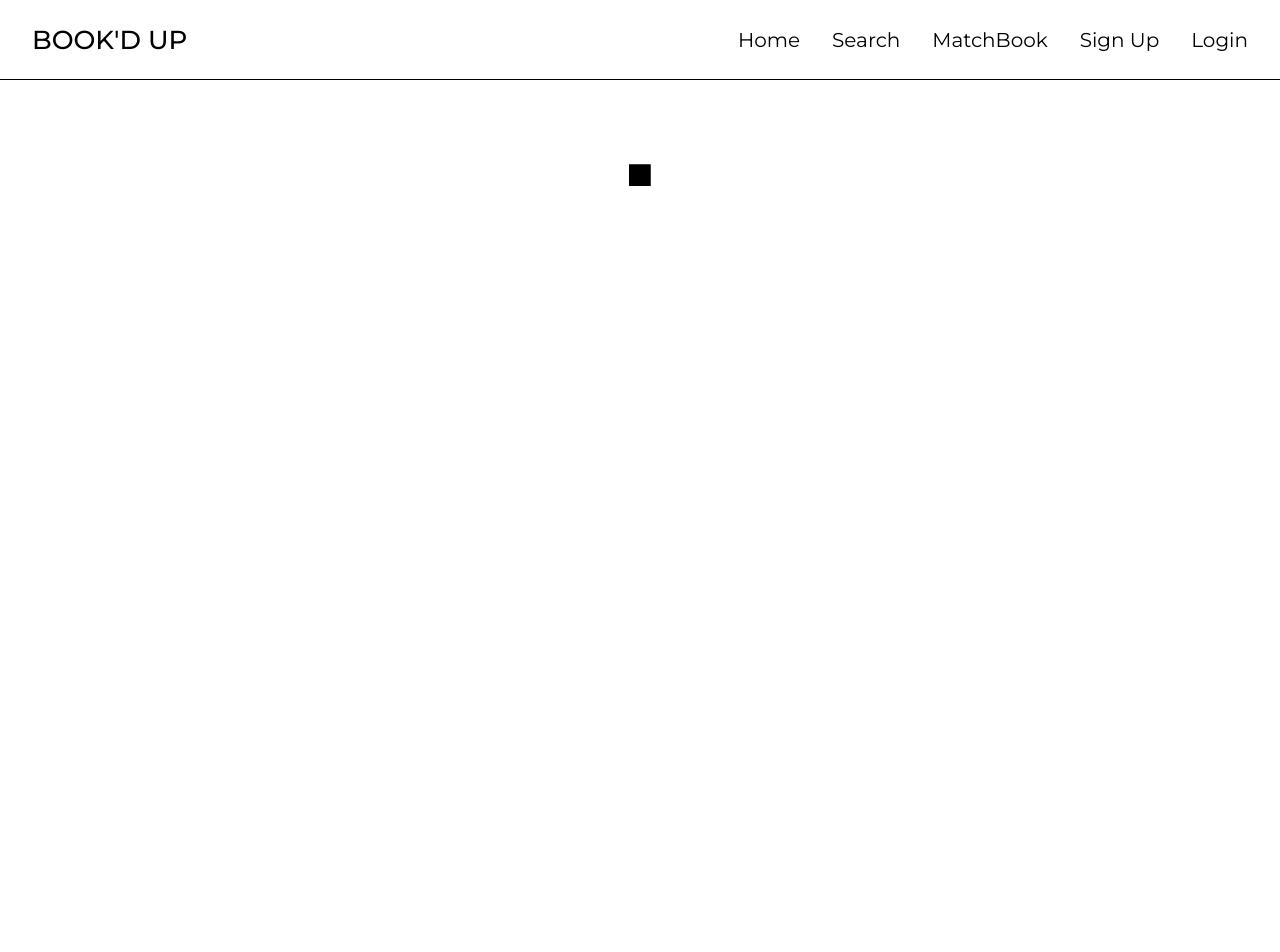
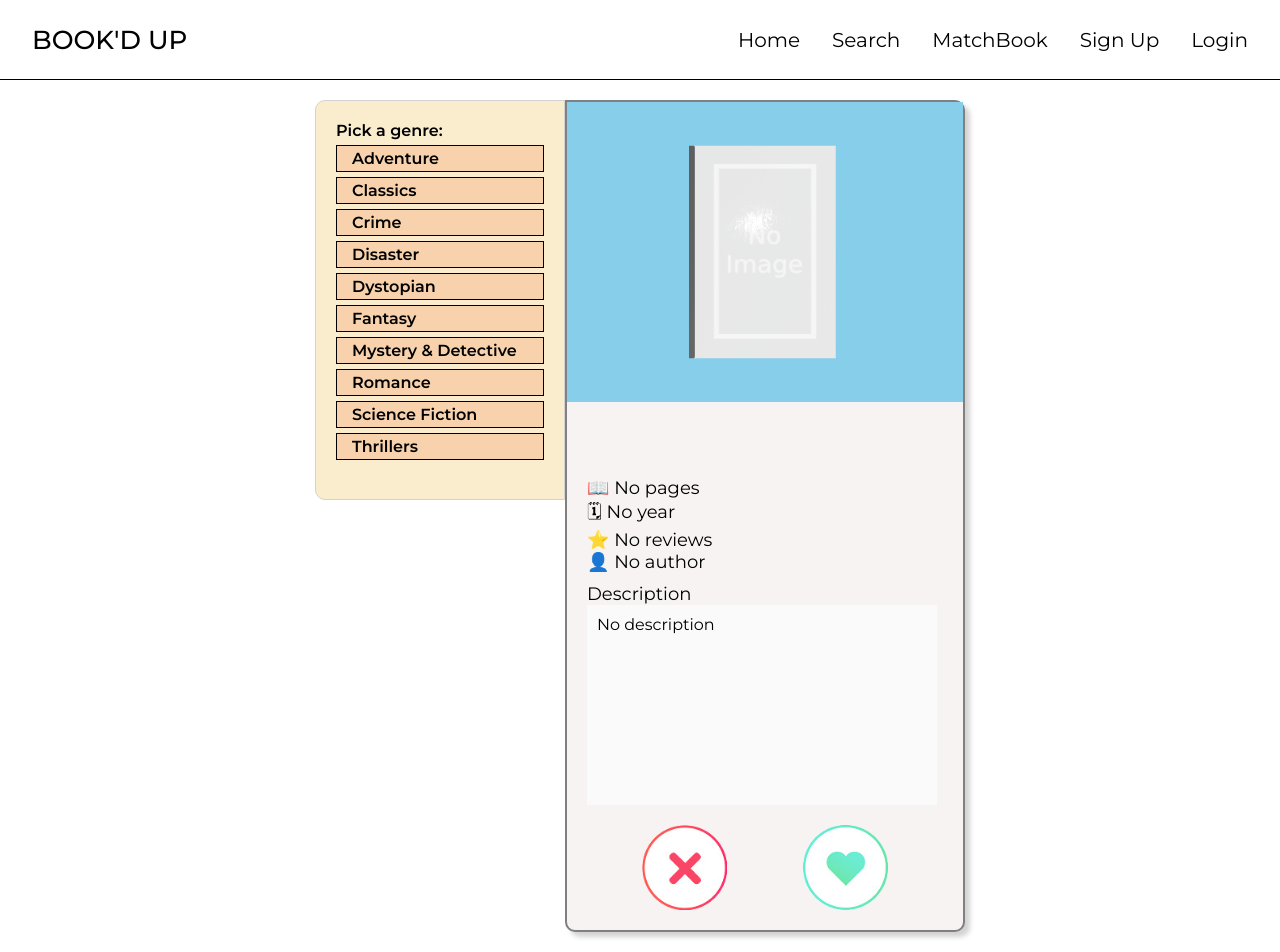
Before and after one commit to salmy101/Bookd-Up-Final, a React (Create React App) app in the folder react-front-end/: page /match in a window 1280 px wide. Shown: the top 952 px of the page. Before the commit the page ends 800 px from the top, so only its background shows below. Built offline with nearby package versions, Linux system fonts and the light colour scheme; the HTML template or start-up script is replaced by a standard one.

Commit message:
created matchbook

```diff
--- a/react-front-end/src/routes/match.js
+++ b/react-front-end/src/routes/match.js
@@ -1,17 +1,89 @@
-import React from "react";
-import { Canvas } from '@react-three/fiber';
-
+import React, { useEffect, useState } from "react";
+import Book3D from '../components/Book3D';
+import { getBookBySelfLink, getBooksLinksBySubject } from "../helpers/booksAPI";
+import { genres } from "../helpers/genres";
+import './match.scss';
 
 export default function Match() {
 
+  const [genre, setGenre] = useState();
+  const [results, setResults] = useState();
+  const [book, setBook] = useState();
+  const [bookIndex, setBookIndex] = useState();
+
+  useEffect(() => {
+    console.log('Genre: ', genre);
+  }, [genre]);
+
+  useEffect(() => {
+    console.log('Book: ', book);
+  }, [book])
+
+  useEffect(() => {
+    console.log('Book Index: ', bookIndex);
+  }, [bookIndex]);
+
+  useEffect(() => {
+    console.log('Results: ', results);
+  }, [results]);
+
+  const getNewBook = () => {
+    setBookIndex(prev => prev + 1);
+    if (results) {
+      getBookBySelfLink(results[bookIndex].selfLink)
+      .then(res => setBook(res.data.volumeInfo));
+    }
+  }
+
+  const handlePickGenre = (category) => {
+    setGenre(category);
+    setBookIndex(0);
+    getBooksLinksBySubject(category)
+    .then(res => {
+      setResults(res.data.items);
+      getNewBook();
+    });
+  }
+
+  const getGenres = (genres) => {
+    return genres.map((category, index) => {
+      return (
+        <div
+          key={index}
+          className={`genre ${genre === category && 'selected'}`}
+          onClick={() => handlePickGenre(category)}
+        >
+          {category}
+        </div>
+      );
+    });
+  }
 
   return (
-    <Canvas style={{marginTop: 100}}>
-      <mesh>
-        <boxGeometry />
-        <meshStandardMaterial />
-      </mesh>
-    </Canvas>
+    <div className="main">
+      <div className="genres-container">
+        Pick a genre:
+        {getGenres(Object.keys(genres))}
+      </div>
+      <div className="matchbook-container">
+        <div className="canvas-container">
+          {/* <Book3D coverImage={(book && book.imageLinks && book.imageLinks.thumbnail) || 'images/no-book-thumbnail.png'} /> */}
+          <Book3D coverImage={'images/no-book-thumbnail.png'} pages={(book && book.pageCount) || 300} />
+        </div>
+          <header className="basic-info-container">
+            <div className="basic-info-title">{book && book.title}</div>
+            <div>📖 {(book && book.pageCount && `${book.pageCount} pages`) || 'No pages'}</div>
+            <div>🗓 {(book && book.publishedDate && book.publishedDate.split('-')[0]) || 'No year'}</div>
+            <div>⭐️ {(book && book.averageRating) || 'No reviews'} {book && book.ratingsCount && `(${book.ratingsCount} reviews)`}</div>
+            <div>👤 {(book && book.authors && book.authors[0]) || 'No author'}</div>
+            <div style={{marginTop: 10}}>Description</div>
+            <div className="basic-info-description" dangerouslySetInnerHTML={{__html: (book && book.description) || 'No description'}}></div>
+          </header>
+          <footer className="icons-container">
+            <div className="skip" onClick={() => getNewBook()}></div>
+            <div className="like"></div>
+          </footer>
+      </div>
+    </div>
   );
-
-};
+}
--- /dev/null
+++ b/react-front-end/src/routes/match.scss
@@ -0,0 +1,110 @@
+$icon-size: 85px;
+
+* {
+  box-sizing: border-box;
+}
+
+.main {
+  display: flex;
+  flex-direction: row;
+  justify-content: center;
+
+  margin-top: 100px;
+}
+
+.genres-container {
+  width: 250px;
+  height: 400px;
+  background-color: #faedcd;
+
+  padding: 20px;
+  border-radius: 10px 0px 0px 10px;
+  border: 1px solid lightgray;
+
+  cursor: pointer;
+  font-weight: 600;
+}
+
+.genre {
+  background-color: #f7d2ac;
+
+  margin-top: 5px;
+  padding: 3px 0px 3px 15px;
+  border: 1px solid black;
+}
+
+.genre:hover {
+  background-color: white;
+}
+
+.genre.selected {
+  background-color: white;
+  font-weight: 900;
+  border: 1.5px solid black;
+  transform: translateX(-10px);
+}
+
+.matchbook-container {
+  width: 400px;
+  background-color: rgb(248, 243, 243);
+
+  border: 2px solid gray;
+  border-radius: 0px 10px 10px;
+  box-shadow: 5px 5px 5px lightgray;
+
+  margin-bottom: 50px;
+}
+
+.canvas-container {
+  height: 300px;
+}
+
+.basic-info-container {
+  padding: 20px;
+  font-size: large;
+}
+
+.basic-info-title {
+  height: 55px;
+  font-size: larger;
+  font-weight: 500;
+}
+
+.basic-info-description {
+  width: 350px;
+  height: 200px;
+  background-color: rgb(250, 250, 250);
+  overflow-y: scroll;
+  font-size: medium;
+  padding: 10px;
+}
+
+.icons-container {
+  display: flex;
+  justify-content: space-evenly;
+  margin-bottom: 20px;
+}
+
+.skip {
+  width: $icon-size;
+  height: $icon-size;
+  background-image: url('../assets/images/skip-before.png');
+  background-size: contain;
+  cursor: pointer;
+}
+
+.skip:hover {
+  background-image: url('../assets/images/skip-after.png');
+}
+
+.like {
+  width: $icon-size;
+  height: $icon-size;
+  background-image: url('../assets/images/like-before.png');
+  background-size: contain;
+  cursor: pointer;
+}
+
+.like:hover {
+  background-image: url('../assets/images/like-after.png');
+}
```
